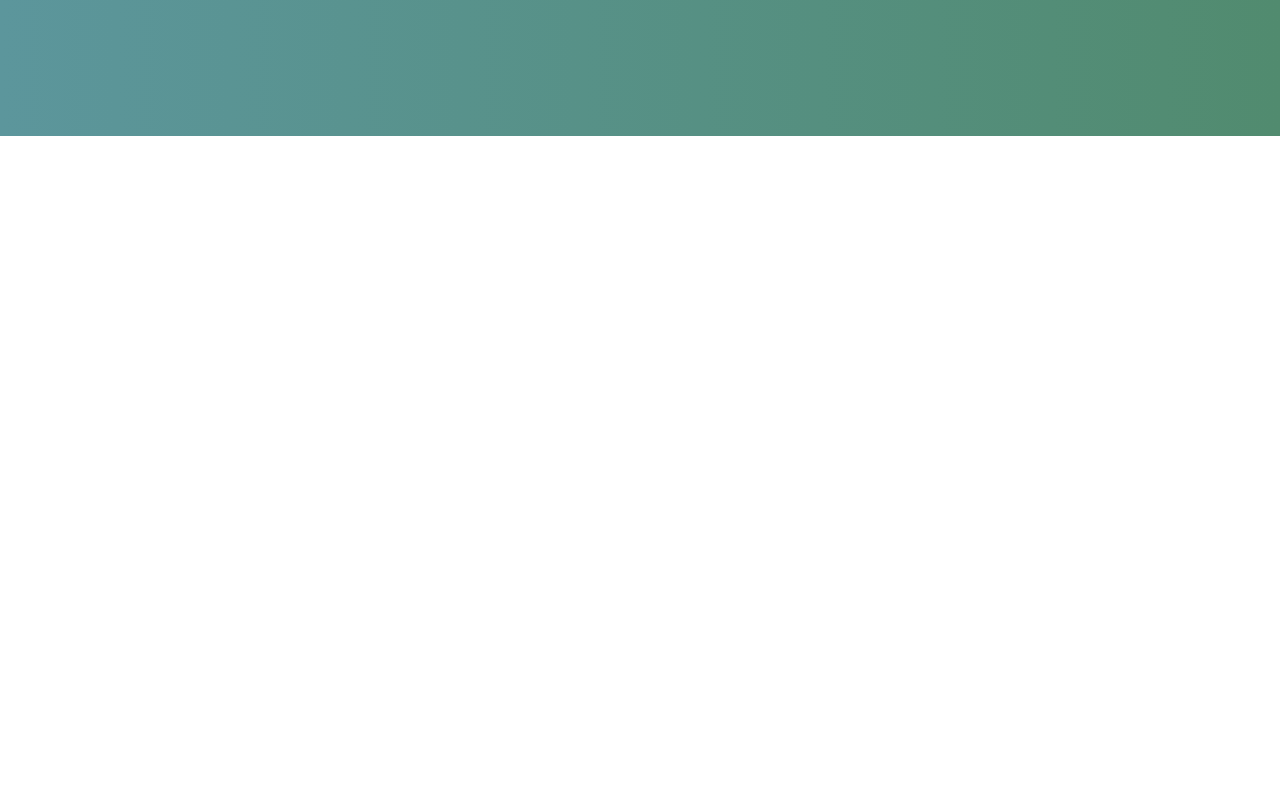
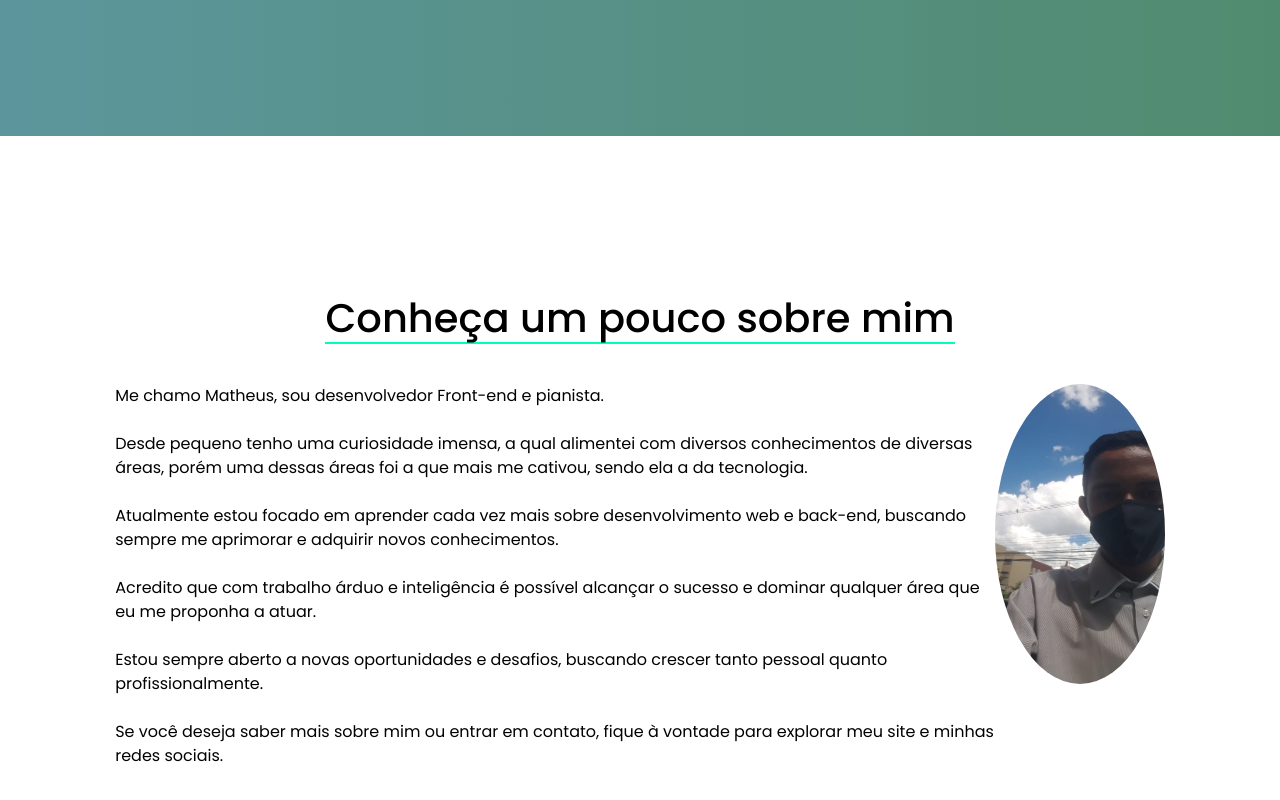
Before and after one commit to Ma1heus/Portfolio, a plain HTML site: page index.html in a window 1280 px wide. Shown: the part 664-1464 px from the top of the page. Drawn offline with nearby package versions, Linux system fonts and the light colour scheme.

Commit message:
created-content
- Criada seção "About Me" no site
- Inclui título, descrição pessoal e imagem
- Estrutura preparada para responsividade

```diff
--- a/index.html
+++ b/index.html
@@ -54,7 +54,23 @@
     </section>
 
     <section id="about">
-
+      <h2 class="about-me">Conheça um pouco sobre mim</h2>
+      <div class="about-content">
+        <p>Me chamo Matheus, sou desenvolvedor Front-end e pianista.
+          <br><br>
+          Desde pequeno tenho uma curiosidade imensa, a qual alimentei com diversos conhecimentos de diversas áreas, porém uma dessas áreas foi a que mais me cativou, sendo ela a da tecnologia.
+          <br><br>
+          Atualmente estou focado em aprender cada vez mais sobre desenvolvimento web e back-end, buscando sempre me aprimorar e adquirir novos conhecimentos.
+          <br><br>
+          Acredito que com trabalho árduo e
+          inteligência é possível alcançar o sucesso e dominar qualquer área que eu me proponha a atuar.
+          <br><br>
+          Estou sempre aberto a novas oportunidades e desafios, buscando crescer tanto pessoal quanto profissionalmente.
+          <br><br>
+          Se você deseja saber mais sobre mim ou entrar em contato, fique à vontade para explorar meu site e minhas redes sociais.
+        </p>
+        <img src="./images/eu.png" alt="">
+      </div>
     </section>
 
     <!--<hr class="bg-white d-flex" style="width: 48vw; height: 1px;margin-left: 26vw;">
--- a/styles/style.css
+++ b/styles/style.css
@@ -228,6 +228,40 @@ span{
     display: none;
 }
 
+#about{
+    display: flex;
+    align-items: center;
+    justify-content: center;
+    flex-direction: column;
+
+
+}
+
+#about h2{
+    font-size: 4rem;
+    margin-bottom: 4rem;
+    border-bottom: 2px solid rgb(0, 255, 191);
+    color: rgb(0, 0, 0);
+}
+
+.about-content{
+    display: flex;
+    justify-content: center;
+}
+
+.about-content p{
+    font-size: 1.6rem;
+    color: rgb(0, 0, 0);
+}
+
+.about-content img{
+    width: 30rem;
+    height: 30rem;
+    border-radius: 50%;
+    box-shadow: 0 0 25px solid rgb(0, 255, 191);
+    cursor: pointer;
+    transition: 0.2s linear;
+}
 
 /*.home{
     display: flex;
```
